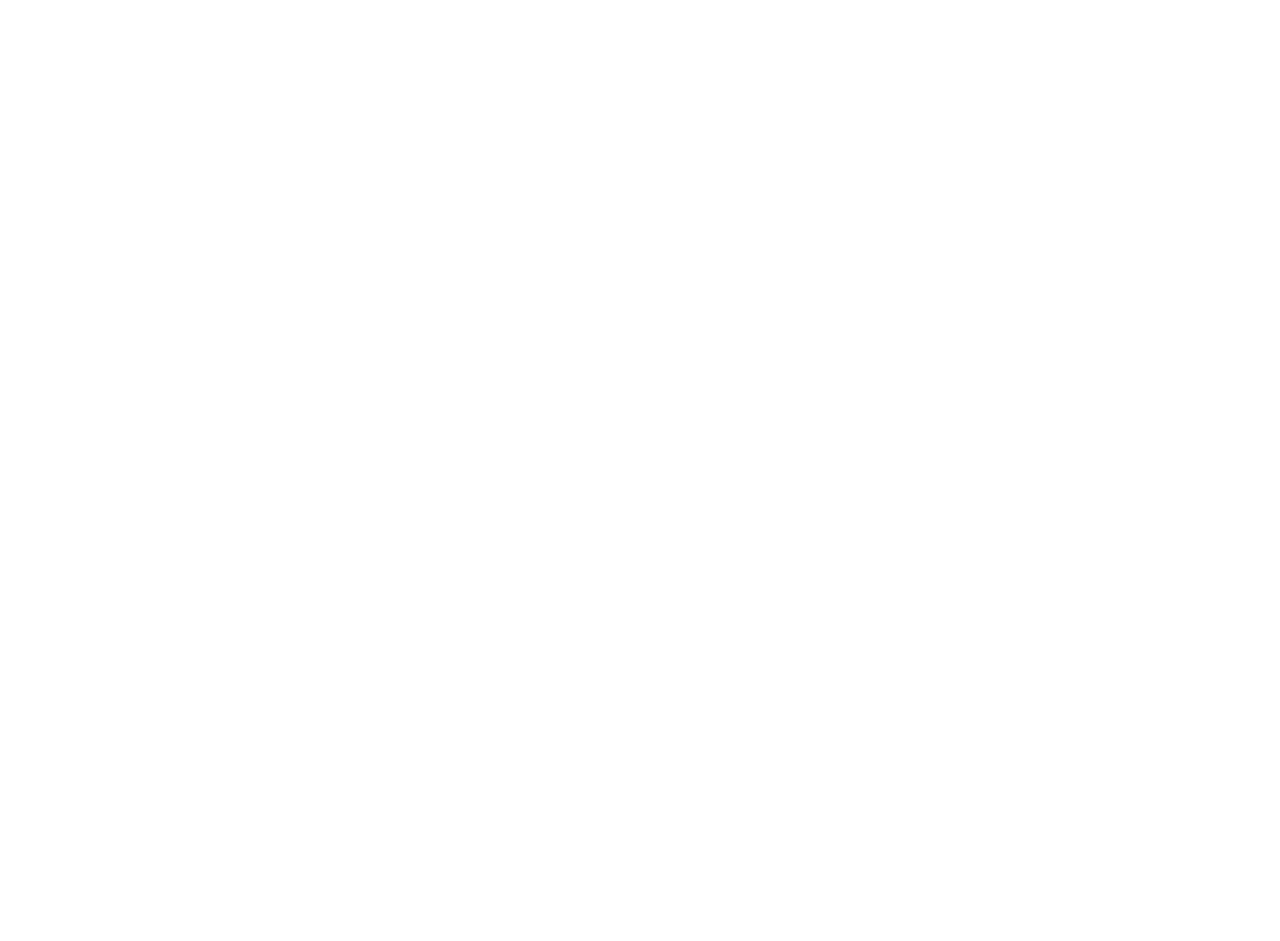
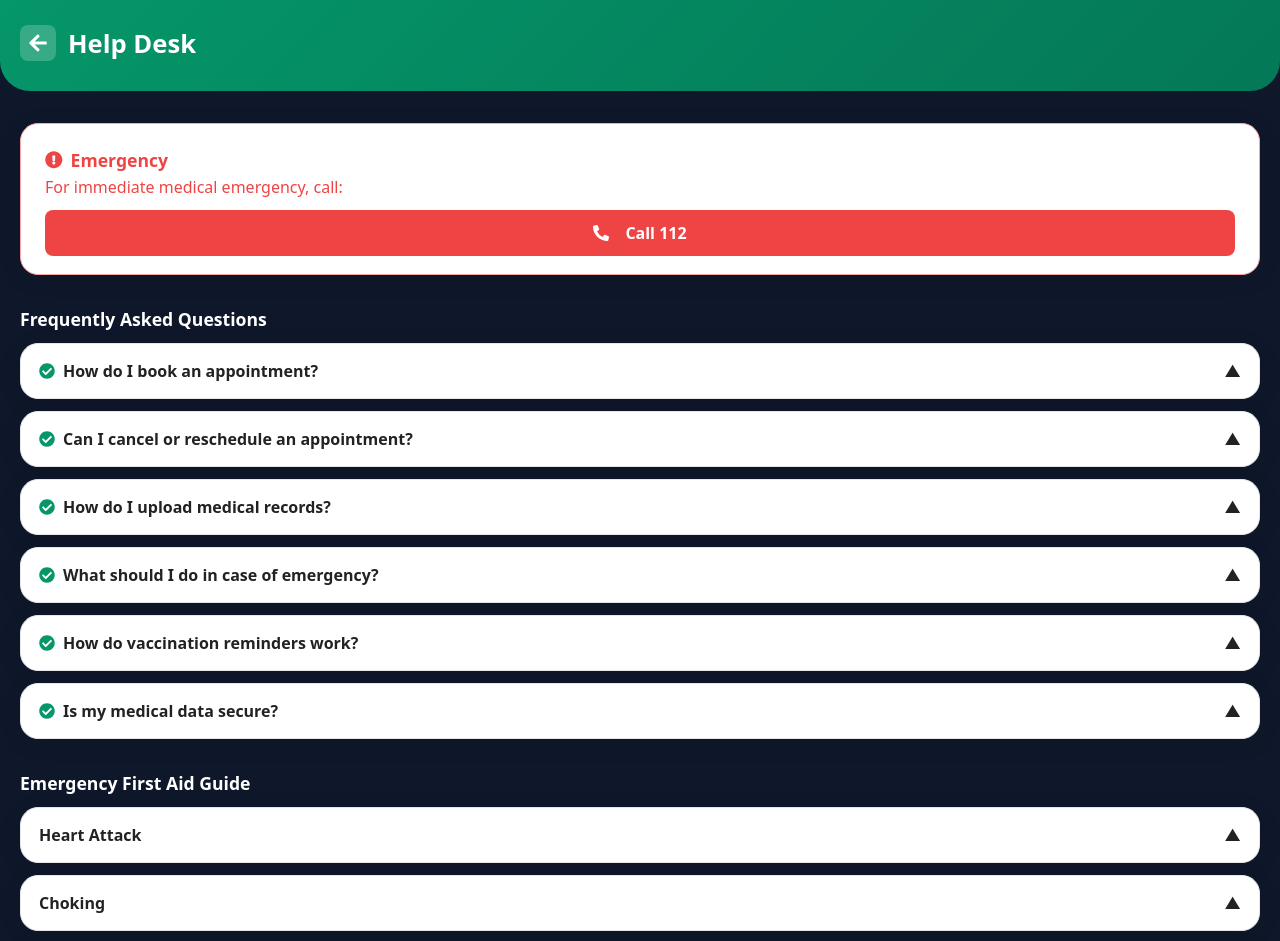
Before and after one commit to Akashchalwadi95/doc-connect, a React (Vite) app: page /help-desk in a window 1280 px wide. Before the commit this address had no page. Shown: the top 941 px of the page. Before the commit the page ends 800 px from the top, so only its background shows below. Built offline with nearby package versions, Linux system fonts and the light colour scheme.

Commit message:
[changes]: help desk page done

```diff
--- a/src/App.jsx
+++ b/src/App.jsx
@@ -10,6 +10,7 @@ import BookAppointmentPage from "./pages/BookAppointmentPage";
 import MedicalRecordsPage from "./pages/MedicalRecords/MedicalRecordsPage";
 import AppointmentsPage from "./pages/Appointments/AppointmentsPage";
 import VaccinationPage from "./pages/Vaccination/vaccinationPage";
+import HelpDeskPage from "./pages/HelpDesk/HelpDeskPage";
 import './App.css'
 
 function SignInPage({ onForgotPassword, onSignUp, onSignIn }) {
@@ -101,6 +102,7 @@ export default function App() {
       <Route path="/medical-records" element={<MedicalRecordsPage />} />
       <Route path="/appointments" element={<AppointmentsPage />} />
       <Route path="/vaccination" element={<VaccinationPage />} />
+      <Route path="/help-desk" element={<HelpDeskPage />} />
     </Routes>
   );
 }
--- /dev/null
+++ b/src/pages/HelpDesk/HelpDeskPage.css
@@ -0,0 +1,144 @@
+.helpdesk-container {
+  min-height: 100vh;
+  background: #0f172a;
+  color: #222;
+  font-family: Arial, sans-serif;
+}
+
+.helpdesk-header {
+  background: linear-gradient(135deg, #059669, #047857);
+  padding: 25px 20px 30px 20px;
+  border-bottom-left-radius: 30px;
+  border-bottom-right-radius: 30px;
+  display: flex;
+  align-items: center;
+  gap: 12px;
+}
+
+.helpdesk-header h2 {
+  color: #fff;
+  margin: 0;
+  font-size: 1.6rem;
+  font-weight: bold;
+}
+
+.back-btn {
+  background: rgba(255,255,255,0.2);
+  border: none;
+  border-radius: 8px;
+  width: 36px;
+  height: 36px;
+  display: flex;
+  align-items: center;
+  justify-content: center;
+  cursor: pointer;
+  font-size: 20px;
+  color: #fff;
+}
+
+.emergency-section {
+  background: #fff;
+  border-radius: 18px;
+  box-shadow: 0 4px 24px rgba(0,0,0,0.08);
+  margin: 32px 20px 0 20px;
+  padding: 24px 24px 18px 24px;
+  border: 1px solid #fca5a5;
+}
+
+.emergency-alert {
+  color: #ef4444;
+  font-weight: bold;
+  font-size: 1.1rem;
+  display: flex;
+  align-items: center;
+  margin-bottom: 4px;
+}
+
+.emergency-desc {
+  color: #ef4444;
+  margin-bottom: 12px;
+}
+
+.emergency-call-btn {
+  background: #ef4444;
+  color: #fff;
+  border: none;
+  border-radius: 8px;
+  padding: 12px 0;
+  width: 100%;
+  font-weight: bold;
+  font-size: 1rem;
+  display: flex;
+  align-items: center;
+  justify-content: center;
+  gap: 8px;
+  cursor: pointer;
+}
+
+.faq-section {
+  margin: 32px 20px 0 20px;
+}
+
+.faq-title {
+  font-weight: bold;
+  font-size: 1.1rem;
+  margin-bottom: 12px;
+  color: #fff;
+}
+
+.faq-card {
+  background: #fff;
+  border-radius: 18px;
+  box-shadow: 0 4px 24px rgba(0,0,0,0.08);
+  margin-bottom: 12px;
+  padding: 16px 18px;
+  border: 1px solid #e5e7eb;
+}
+
+.faq-question {
+  display: flex;
+  align-items: center;
+  font-weight: bold;
+  color: #222;
+  cursor: pointer;
+}
+
+.faq-answer {
+  margin-top: 10px;
+  color: #059669;
+  font-size: 1rem;
+}
+
+.aid-section {
+  margin: 32px 20px 0 20px;
+}
+
+.aid-title {
+  font-weight: bold;
+  font-size: 1.1rem;
+  margin-bottom: 12px;
+  color: #fff;
+}
+
+.aid-card {
+  background: #fff;
+  border-radius: 18px;
+  box-shadow: 0 4px 24px rgba(0,0,0,0.08);
+  margin-bottom: 12px;
+  padding: 16px 18px;
+  border: 1px solid #e5e7eb;
+}
+
+.aid-question {
+  display: flex;
+  align-items: center;
+  font-weight: bold;
+  color: #222;
+  cursor: pointer;
+}
+
+.aid-answer {
+  margin-top: 10px;
+  color: #059669;
+  font-size: 1rem;
+}
--- /dev/null
+++ b/src/pages/HelpDesk/HelpDeskPage.jsx
@@ -0,0 +1,93 @@
+import React, { useState } from "react";
+import { FaArrowLeft, FaPhoneAlt, FaExclamationCircle, FaCheckCircle } from "react-icons/fa";
+import "./HelpDeskPage.css";
+
+const faqData = [
+  {
+    question: "How do I book an appointment?",
+    answer: "Go to Book Appointment, select doctor, date, and time, then submit.",
+  },
+  {
+    question: "Can I cancel or reschedule an appointment?",
+    answer: "Yes, visit My Appointments and select the appointment to cancel or reschedule.",
+  },
+  {
+    question: "How do I upload medical records?",
+    answer: "Go to Medical Records and click Upload First Record or the upload icon.",
+  },
+  {
+    question: "What should I do in case of emergency?",
+    answer: "Call the emergency number or use the SOS button for immediate help.",
+  },
+  {
+    question: "How do vaccination reminders work?",
+    answer: "Add reminders in the Vaccination section and receive notifications.",
+  },
+  {
+    question: "Is my medical data secure?",
+    answer: "Yes, your data is encrypted and securely stored.",
+  },
+];
+
+const firstAidData = [
+  { title: "Heart Attack", content: "Call emergency services immediately. Keep the person calm and loosen tight clothing." },
+  { title: "Choking", content: "Perform the Heimlich maneuver if trained. Call emergency services if needed." },
+  { title: "Severe Bleeding", content: "Apply pressure to the wound. Call emergency services." },
+  { title: "Burns", content: "Cool the burn with running water. Cover with a clean cloth. Seek medical help for severe burns." },
+];
+
+const HelpDeskPage = () => {
+  const [openFaq, setOpenFaq] = useState(null);
+  const [openAid, setOpenAid] = useState(null);
+
+  return (
+    <div className="helpdesk-container">
+      <div className="helpdesk-header">
+        <button className="back-btn" onClick={() => window.history.back()}>
+          <FaArrowLeft />
+        </button>
+        <h2>Help Desk</h2>
+      </div>
+      <div className="emergency-section">
+        <div className="emergency-alert">
+          <FaExclamationCircle style={{ color: "#ef4444", marginRight: 8 }} />
+          <span>Emergency</span>
+        </div>
+        <div className="emergency-desc">
+          For immediate medical emergency, call:
+        </div>
+        <button className="emergency-call-btn">
+          <FaPhoneAlt style={{ marginRight: 8 }} />
+          Call 112
+        </button>
+      </div>
+      <div className="faq-section">
+        <div className="faq-title">Frequently Asked Questions</div>
+        {faqData.map((item, idx) => (
+          <div className="faq-card" key={idx}>
+            <div className="faq-question" onClick={() => setOpenFaq(openFaq === idx ? null : idx)}>
+              <FaCheckCircle style={{ color: "#059669", marginRight: 8 }} />
+              {item.question}
+              <span style={{ marginLeft: "auto" }}>{openFaq === idx ? "▼" : "▲"}</span>
+            </div>
+            {openFaq === idx && <div className="faq-answer">{item.answer}</div>}
+          </div>
+        ))}
+      </div>
+      <div className="aid-section">
+        <div className="aid-title">Emergency First Aid Guide</div>
+        {firstAidData.map((item, idx) => (
+          <div className="aid-card" key={idx}>
+            <div className="aid-question" onClick={() => setOpenAid(openAid === idx ? null : idx)}>
+              {item.title}
+              <span style={{ marginLeft: "auto" }}>{openAid === idx ? "▼" : "▲"}</span>
+            </div>
+            {openAid === idx && <div className="aid-answer">{item.content}</div>}
+          </div>
+        ))}
+      </div>
+    </div>
+  );
+};
+
+export default HelpDeskPage;
```
